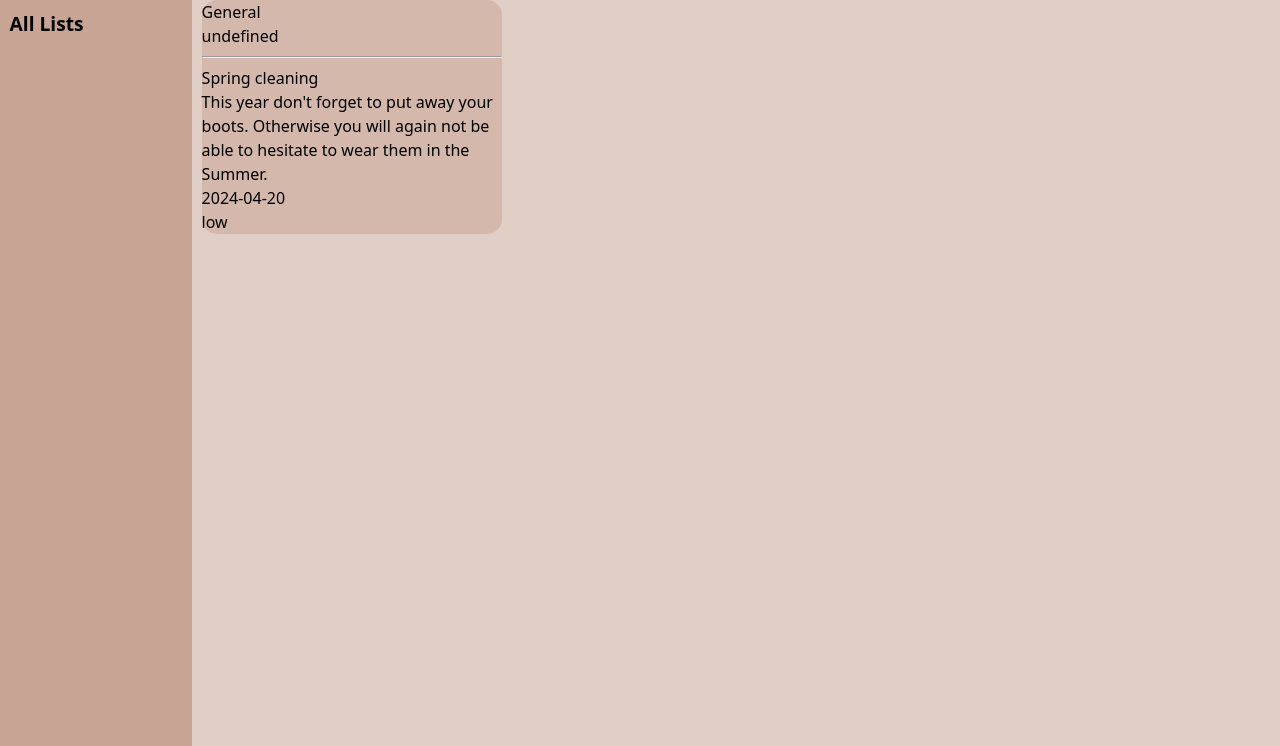
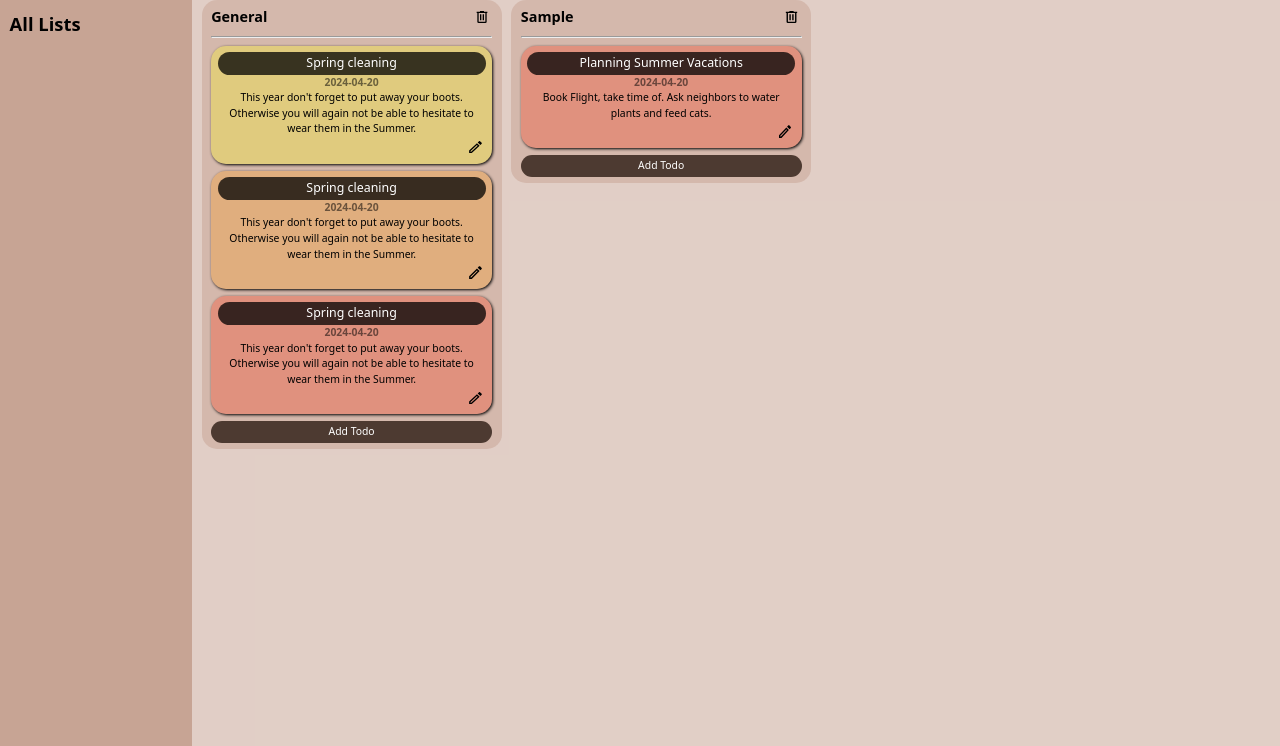
Before and after one commit to bellitabellota/TOP-Todo-List, a website built with webpack: page src/template.html in a window 1280 px wide. Shown: the part 54-800 px from the top of the page. Built offline with nearby package versions, Linux system fonts and the light colour scheme.

Commit message:
Add asset/resource rule to Webpack.config and add elements and CSS for displaying the individual lists

```diff
--- a/src/index.js
+++ b/src/index.js
@@ -1,7 +1,7 @@
 import "./styles.css";
 import "modern-normalize";
 import { ListCollection } from "./scripts/list-collection";
-import { displayListsInMain } from "./scripts/display-lists-in-main";
+import { displayLists } from "./scripts/display-lists";
 
 const listCollection = new ListCollection();
 listCollection.addList("General");
@@ -9,8 +9,15 @@ console.log(listCollection.all[0]);
 
 listCollection.all[0].addTodo("Spring cleaning", "This year don't forget to put away your boots. Otherwise you will again not be able to hesitate to wear them in the Summer.", "2024-04-20", "low");
 
+listCollection.all[0].addTodo("Spring cleaning", "This year don't forget to put away your boots. Otherwise you will again not be able to hesitate to wear them in the Summer.", "2024-04-20", "medium");
+
+listCollection.all[0].addTodo("Spring cleaning", "This year don't forget to put away your boots. Otherwise you will again not be able to hesitate to wear them in the Summer.", "2024-04-20", "high");
 console.log(listCollection.all[0].todos[0]);
 
 const listsContainer = document.querySelector(".lists-container");
 
-displayListsInMain(listCollection.all, listsContainer);
+
+listCollection.addList("Sample");
+listCollection.all[1].addTodo("Planning Summer Vacations", "Book Flight, take time of. Ask neighbors to water plants and feed cats.", "2024-04-20", "high");
+
+displayLists(listCollection.all, listsContainer);
--- a/src/scripts/display-lists-in-main.js
+++ /dev/null
@@ -1,45 +0,0 @@
-export function displayListsInMain(lists, listsContainer) {
-  listsContainer.innerHTML = "";
-
-  lists.forEach(list => {
-    const listElem = document.createElement("div");
-    listElem.className ="list";
-    listsContainer.appendChild(listElem);
-
-    const listHeading = document.createElement("h2");
-    listHeading.textContent = `${list.name}`;
-    listElem.appendChild(listHeading);
-    const listDescription = document.createElement("p");
-    listDescription.textContent = `${list.description}`;
-    listElem.appendChild(listDescription);
-
-    const hrElem = document.createElement("hr");
-    listElem.appendChild(hrElem);
-
-    list.todos.forEach( todo => {
-      const todoContainer = document.createElement("div");
-      todoContainer.className = "todo";
-      listElem.appendChild(todoContainer);
-
-      const todoName = document.createElement("p");
-      todoName.className = "todo-name";
-      todoName.textContent = `${todo.name}`;
-      todoContainer.appendChild(todoName);
-
-      const todoDetails = document.createElement("p");
-      todoDetails.className = "todo-details";
-      todoDetails.textContent = `${todo.details}`;
-      todoContainer.appendChild(todoDetails);
-
-      const todoDueDate = document.createElement("p");
-      todoDueDate.className = "todo-due-date";
-      todoDueDate.textContent = `${todo.dueDate}`;
-      todoContainer.appendChild(todoDueDate);
-
-      const todoPriority = document.createElement("p");
-      todoPriority.className = "todo-priority";
-      todoPriority.textContent = `${todo.priority}`;
-      todoContainer.appendChild(todoPriority);
-    })
-  });
-}
--- /dev/null
+++ b/src/scripts/display-lists.js
@@ -0,0 +1,34 @@
+import deleteSvg from "../img/trash-can-outline.svg";
+import pencilSvg from "../img/pencil-outline.svg";
+
+export function displayLists(lists, listsContainer) {
+  let listHTML = "";
+
+  lists.forEach(list => {
+    let listBodyHtml = "";
+    list.todos.forEach( todo => {
+      listBodyHtml +=
+        `<div class="todo ${todo.priority}">
+          <p class="todo-name">${todo.name}</p>
+          <p class="todo-due-date">${todo.dueDate}</p>
+          <p class="todo-details">${todo.details}</p>
+          <button class="edit-button"><img src="${pencilSvg}"></button>
+        </div>
+      `;
+  });
+
+  listHTML +=
+    `<div class="list">
+      <div class="list-heading-container">
+        <h2>${list.name}</h2>
+        <button class="delete-button"><img src="${deleteSvg}" alt="delete-icon"></button>
+      </div>
+      <hr>
+      <div class="list-body">${listBodyHtml}</div>
+      <button class="new-todo-button">Add Todo</button>
+    </div>
+    `;
+  })
+
+  listsContainer.innerHTML = listHTML;
+}
--- a/src/styles.css
+++ b/src/styles.css
@@ -29,6 +29,13 @@ img {
 
 :root {
   --background-color: 181,134,112;
+  --font-size-XL: calc(1rem + 0.5vw);
+  --font-size-L: calc(0.875rem + 0.5vw);
+  --font-size-ML: calc(0.75rem + 0.5vw);
+  --font-size-M: calc(0.5rem + 0.5vw);
+  --font-size-MS: calc(0.375rem + 0.5vw);
+  --font-size-S: calc(0.25rem + 0.5vw);
+  --icon-hover-shadow: 1px 1px 3px rgba(0, 0, 0, 0.75);
 }
 
 body {
@@ -47,7 +54,7 @@ header {
 .slogan {
   font-family: "Pacifico", serif;
   color: white;
-  font-size: calc(1rem + 0.5vw);
+  font-size: var(--font-size-L);
   text-align: right;
   margin-right: 1vw;
 }
@@ -65,7 +72,7 @@ aside {
 }
 
 aside h2 {
-  font-size: calc(1rem + 0.25vw);
+  font-size: var(--font-size-ML);
   font-weight: 600;
 }
 
@@ -82,11 +89,117 @@ main {
   display: grid;
   column-gap: 0.75vw;
   grid-auto-flow: column;
-
 }
 
 .list {
   width: 300px;
+  height: fit-content;
   background-color: rgba(var(--background-color), 0.3);
   border-radius: 15px;
+  padding: 0.5vw 0.75vw;
 }
+
+.list-heading-container {
+  display: flex;
+  align-items: center;
+  justify-content: space-between;
+}
+
+.list h2 {
+  font-weight: 600;
+  font-size: var(--font-size-M);
+}
+
+.delete-button {
+  width: var(--font-size-L);
+  height: var(--font-size-L);
+  padding: 0;
+  background-color: transparent;
+  border-color: transparent;
+  border-radius: calc(var(--font-size-ML) / 2);
+  transition: 0.15s;
+  cursor: pointer;
+}
+
+.delete-button:hover {
+  box-shadow: var(--icon-hover-shadow);
+}
+
+.list-body > * + * {
+  margin-block-start: 0.55vw;
+}
+
+.todo {
+  border-radius: 15px;
+  padding: 0.5vw;
+  box-shadow: 1px 1px 3px black;
+  display: flex;
+  text-align: center;
+  flex-direction: column;
+  justify-content: center;
+}
+
+.todo-name {
+  color: white;
+  background-color: rgba(0, 0, 0, 0.75);
+  border-radius: 30px;
+  padding-top: 2px;
+  padding-bottom: 2px;
+  font-size: var(--font-size-MS);
+}
+
+.todo-due-date {
+  font-size: var(--font-size-S);
+  font-weight: 600;
+  color:rgba(0, 0, 0, 0.527);
+}
+
+.low {
+  background-color: rgba(255, 255, 0, 0.267);
+}
+
+.medium{
+  background-color: rgba(255, 145, 0, 0.267);
+}
+
+.high{
+  background-color: rgba(255, 38, 0, 0.267);
+}
+
+.todo-details {
+  font-size: var(--font-size-S);
+}
+
+.edit-button {
+  width: var(--font-size-L);
+  height: var(--font-size-L);
+  padding: 0;
+  background-color: transparent;
+  border-color: transparent;
+  border-radius: calc(var(--font-size-ML) / 2);
+  transition: 0.15s;
+  cursor: pointer;
+  align-self: flex-end;
+}
+
+.edit-button:hover {
+  box-shadow: var(--icon-hover-shadow);
+}
+
+.new-todo-button {
+  width: 100%;
+  margin-top: 0.5vw;
+  font-size: var(--font-size-S);
+  color: white;
+  padding-top: 0.25vw;
+  padding-bottom: 0.25vw;
+  border-radius: calc(var(--font-size-XL) / 1.5);
+  border-color: transparent;
+  background-color:  rgb(77, 58, 49);
+  transition: 0.15s;
+  cursor: pointer;
+}
+
+.new-todo-button:hover {
+  box-shadow: 2px 2px 3px black;
+}
--- a/webpack.config.js
+++ b/webpack.config.js
@@ -24,6 +24,10 @@ module.exports = {
         test: /\.css$/i,
         use: ["style-loader", "css-loader"],
       },
+      {
+        test: /\.(png|svg|jpg|jpeg|gif)$/i,
+        type: "asset/resource",
+      },
     ],
   },
 };
```
Also changed, not shown: src/img/pencil-outline.svg (added), src/img/trash-can-outline.svg (added).
